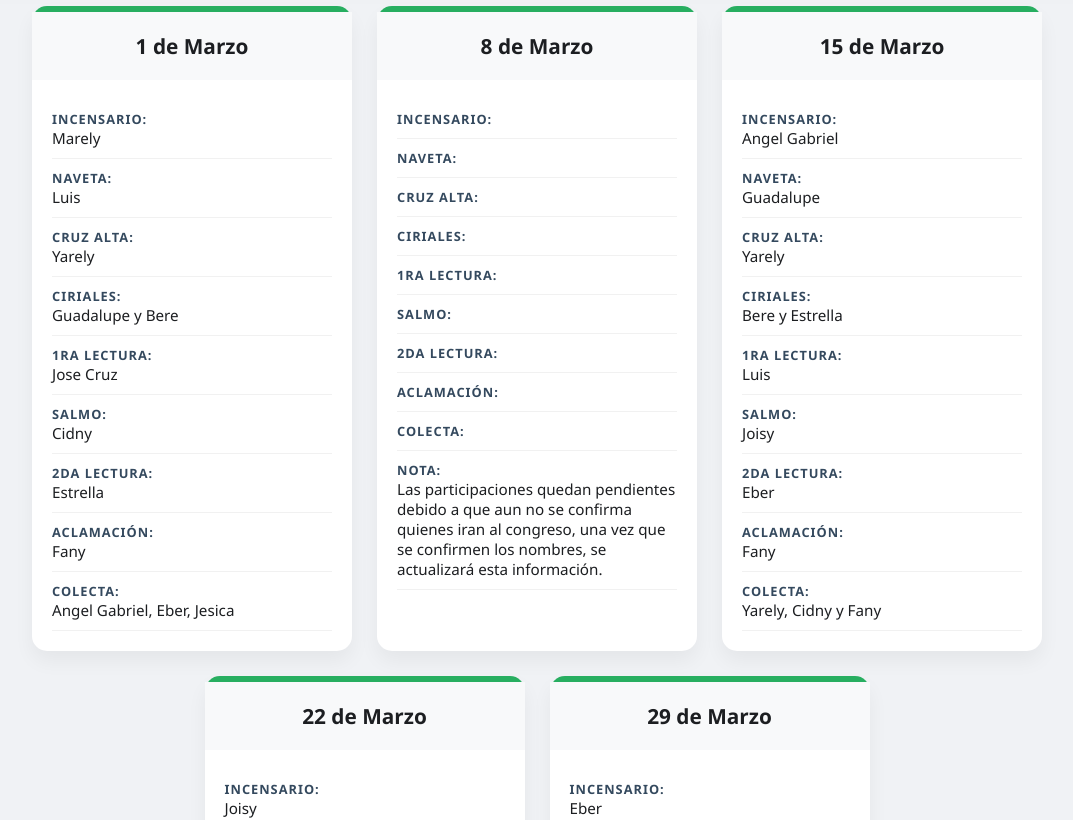
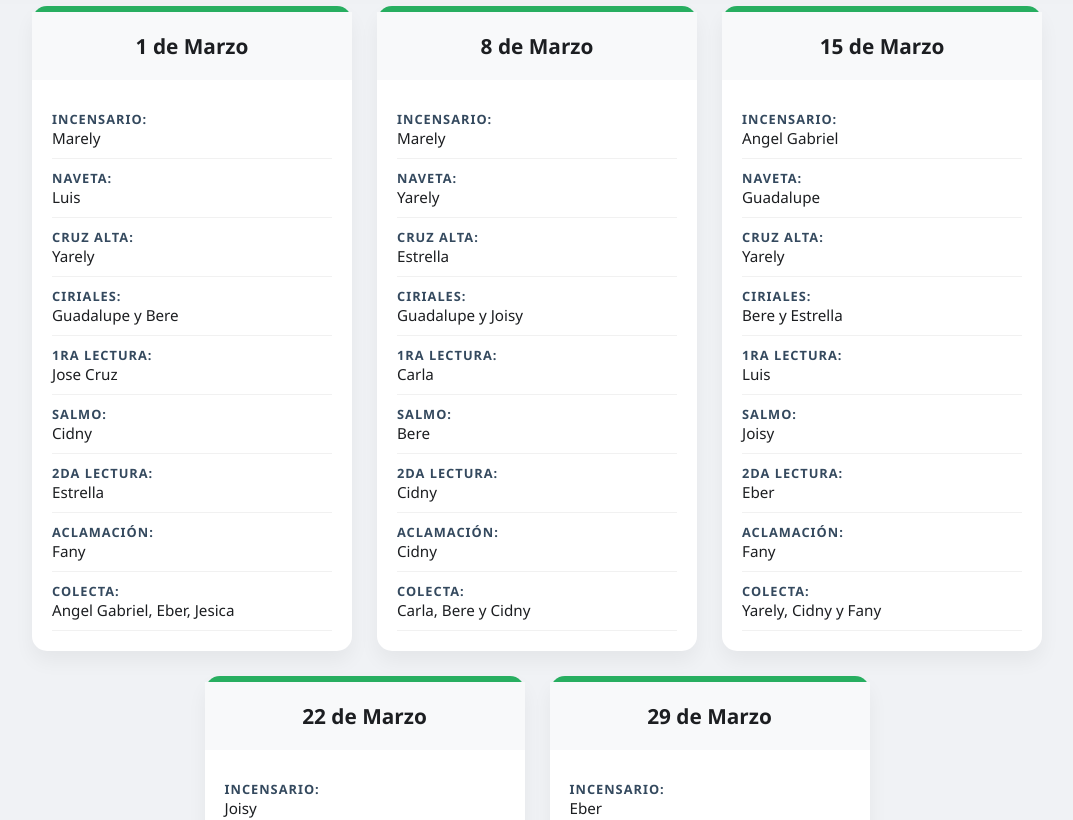
Before and after one commit to Fran0417/rol, a plain HTML site: page index.html in a window 1280 px wide. Shown: the part 420-1240 px from the top of the page, without its empty margins (103-1176 px from the left). Drawn offline with Linux system fonts and the light colour scheme.

Commit message:
Rol pendiente

```diff
--- a/index.html
+++ b/index.html
@@ -51,16 +51,15 @@
         <section class="card" data-fecha="2026-03-08">
             <div class="card-header">8 de Marzo</div>
             <ul class="role-list">
-                <li><span>Incensario:</span> <name></name></li>
-                <li><span>Naveta:</span> <name></name></li>
-                <li><span>Cruz Alta:</span> <name></name></li>
-                <li><span>Ciriales:</span> <name></name></li>
-                <li><span>1ra Lectura:</span> <name></name></li>
-                <li><span>Salmo:</span> <name></name></li>
-                <li><span>2da Lectura:</span> <name></name></li>
-                <li><span>Aclamación:</span> <name></name></li>
-                <li><span>Colecta:</span> <name></name></li>
-                <li><span>Nota:</span> <name>Las participaciones quedan pendientes debido a que aun no se confirma quienes iran al congreso, una vez que se confirmen los nombres, se actualizará esta información.</name></li>
+                <li><span>Incensario:</span> <name>Marely</name></li>
+                <li><span>Naveta:</span> <name></name>Yarely</li>
+                <li><span>Cruz Alta:</span> <name></name>Estrella</li>
+                <li><span>Ciriales:</span> <name>Guadalupe y Joisy</name></li>
+                <li><span>1ra Lectura:</span>Carla<name></name></li>
+                <li><span>Salmo:</span> <name>Bere</name></li>
+                <li><span>2da Lectura:</span>Cidny<name></name></li>
+                <li><span>Aclamación:</span> <name>Cidny</name></li>
+                <li><span>Colecta:</span> <name>Carla, Bere y Cidny</name></li>
             </ul>
         </section>
 
```
